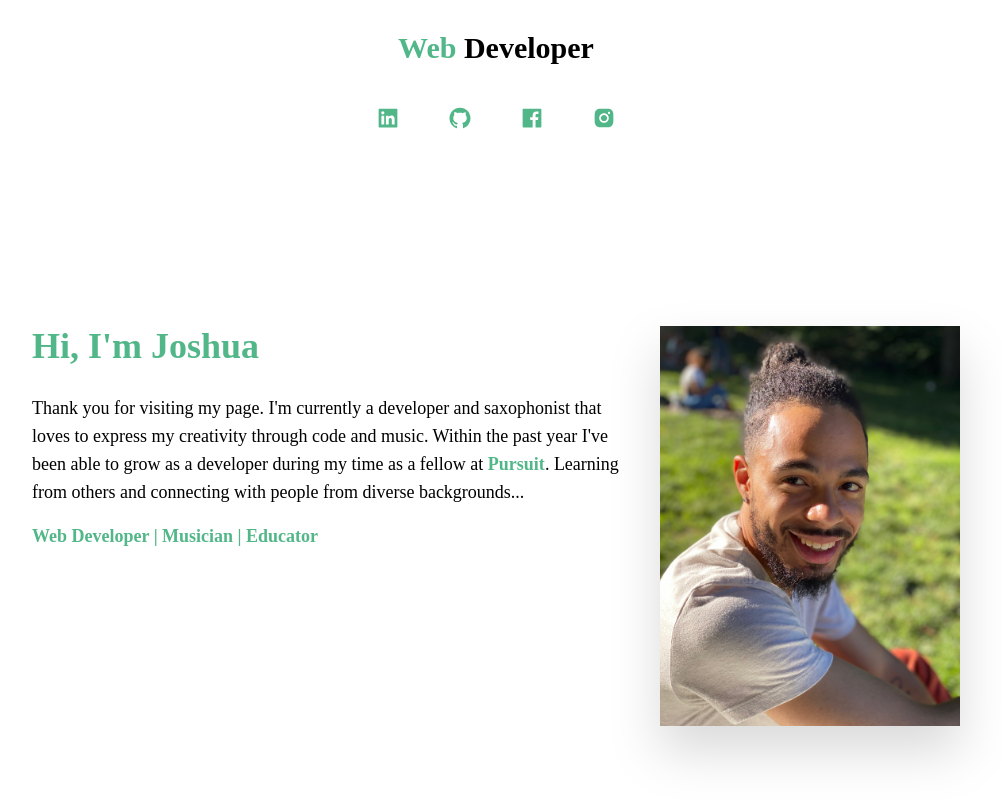
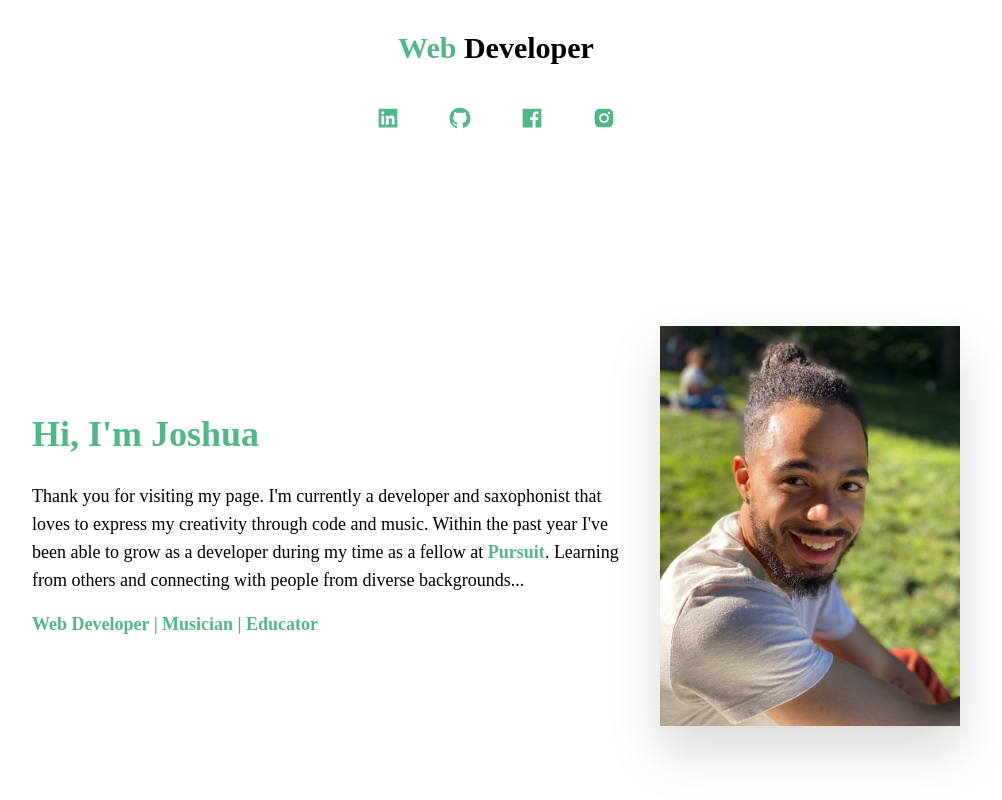
Before and after one commit to joshuanelsondev/portfolio, a React (Vite) app: page / in a window 1280 px wide. Shown: the part 554-1354 px from the top of the page, without its empty margins (144-1146 px from the left). Built offline with nearby package versions, Linux system fonts and the light colour scheme.

Commit message:
Edit AboutMe.jsx

```diff
--- a/src/Components/AboutMe.jsx
+++ b/src/Components/AboutMe.jsx
@@ -12,9 +12,9 @@ export default function AboutMe() {
     };
 
     return (
-      <div className="flex flex-col lg:flex-row lg:justify-evenly gap-8">
+      <div className="flex flex-col items-center lg:flex-row lg:justify-evenly gap-8">
         {/* Header and Bio container */}
-        <div className="flex flex-col text-center lg:text-left lg:text-lg text-black dark:text-gray rounded-lg max-w-[600px]">
+        <div className="flex flex-col items-center lg:items-start lg:text-left lg:text-lg text-black dark:text-gray rounded-lg max-w-[600px]">
           {/* Header */}
           <h2 className="text-2xl lg:text-4xl text-primary dark:text-gray font-semibold">
             Hi, I'm <span className="text-primary">Joshua</span>
```
